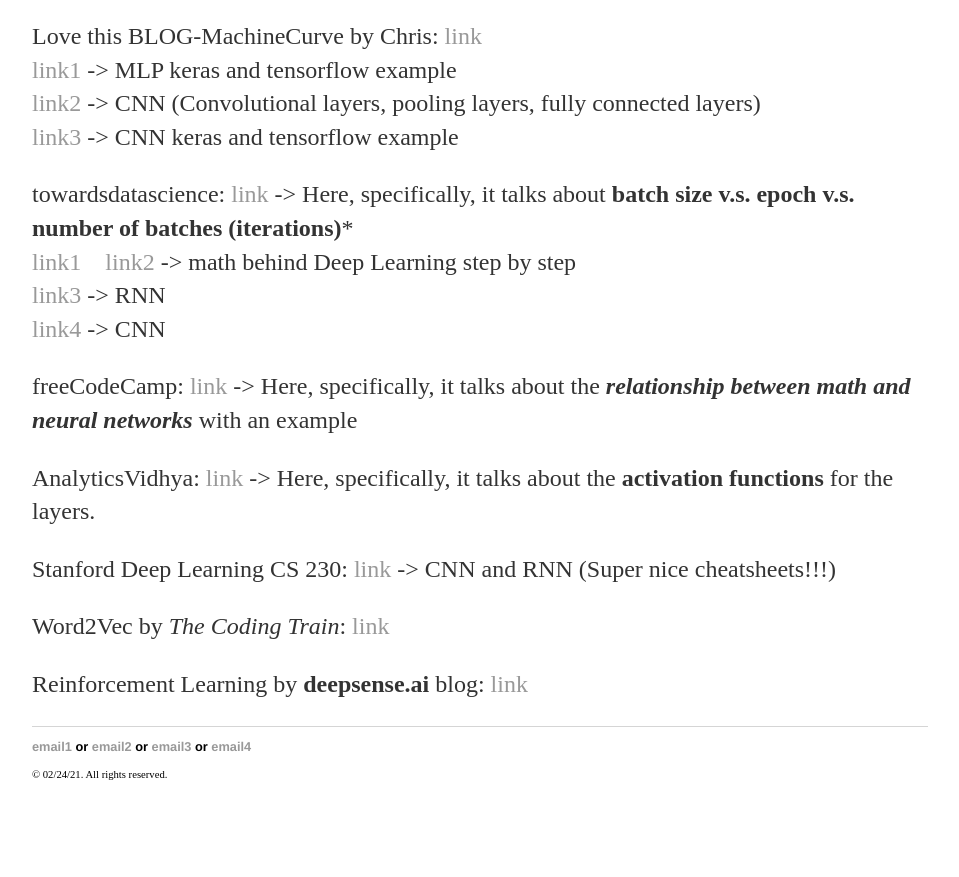
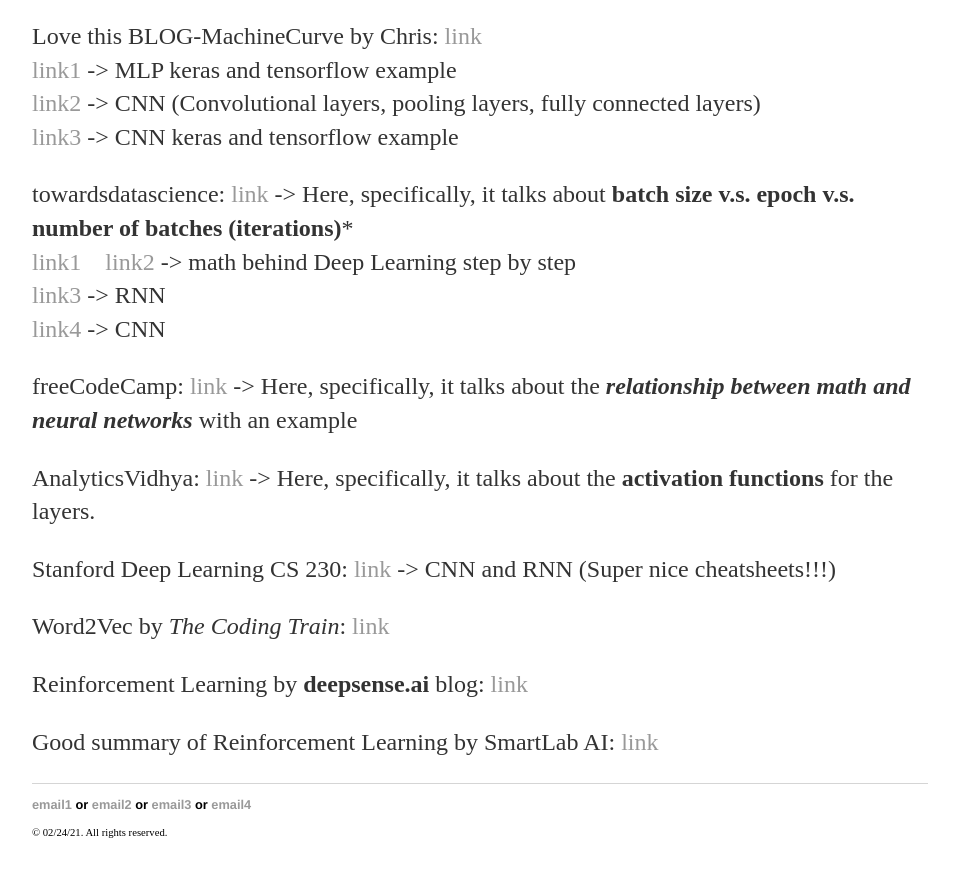
Before and after one commit to yjkweon24/yjkweon24.github.io, a Jekyll site: the page built from _posts/2019-03-16-Academic.md, in a window 1280 px wide and 900 px high, scrolled down 1786 px. Shown: the top 877 px of the window, without its empty margins (160-1119 px from the left). Built offline with Jekyll 4.4.1, drawn with Linux system fonts in a browser that asks for light colours; before the commit the page ends 2628 px from its top, so only the background shows below that.

Commit message:
Update 2019-03-16-Academic.md

```diff
--- a/_posts/2019-03-16-Academic.md
+++ b/_posts/2019-03-16-Academic.md
@@ -61,3 +61,5 @@
 Word2Vec by *The Coding Train*: [link](https://www.youtube.com/watch?v=mI23bDF0VRI&t=671s&ab_channel=TheCodingTrain)
 
 Reinforcement Learning by **deepsense.ai** blog: [link](https://deepsense.ai/what-is-reinforcement-learning-the-complete-guide/)
+
+Good summary of Reinforcement Learning by SmartLab AI: [link](https://medium.com/@SmartLabAI/reinforcement-learning-algorithms-an-intuitive-overview-904e2dff5bbc)
```
